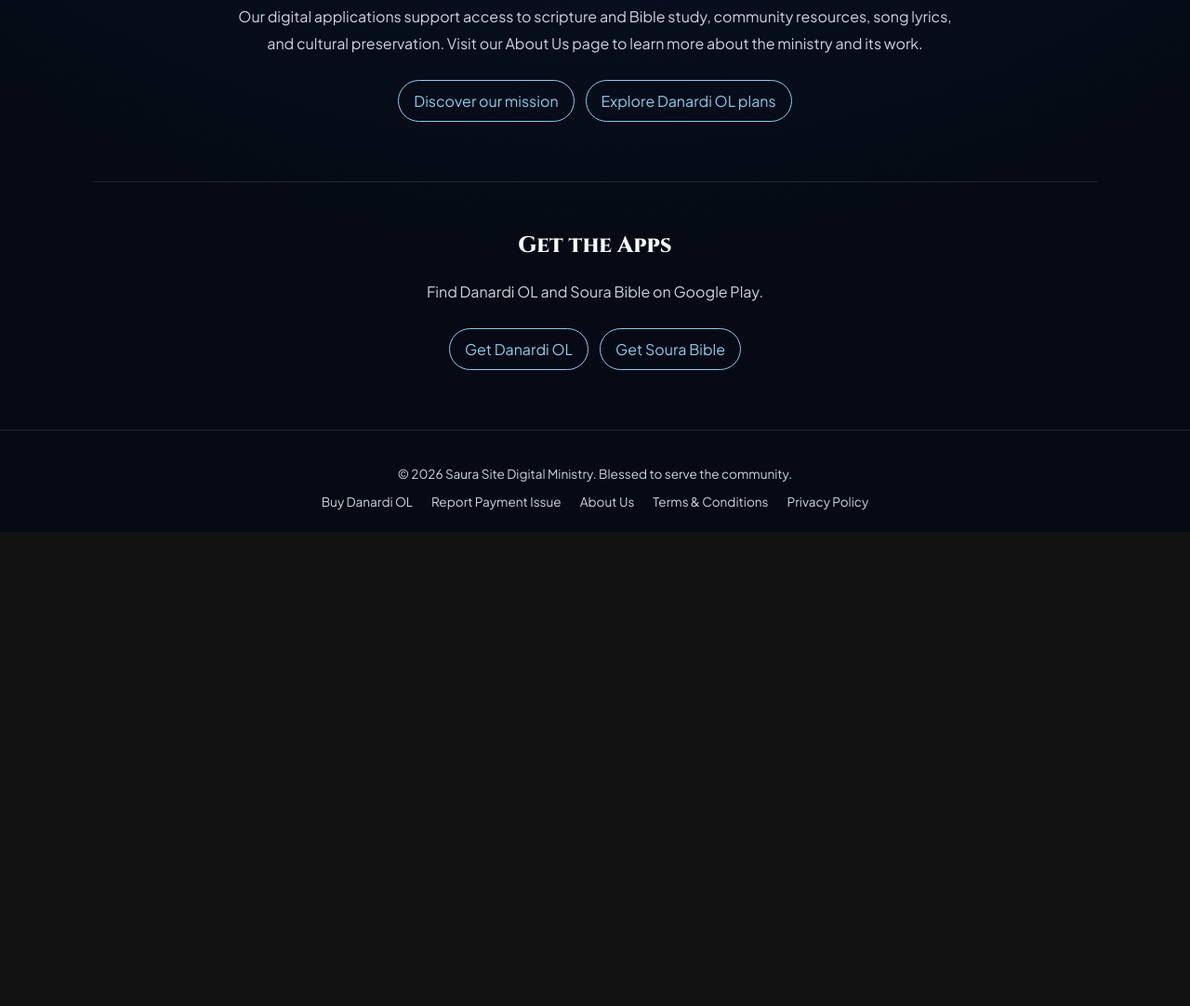
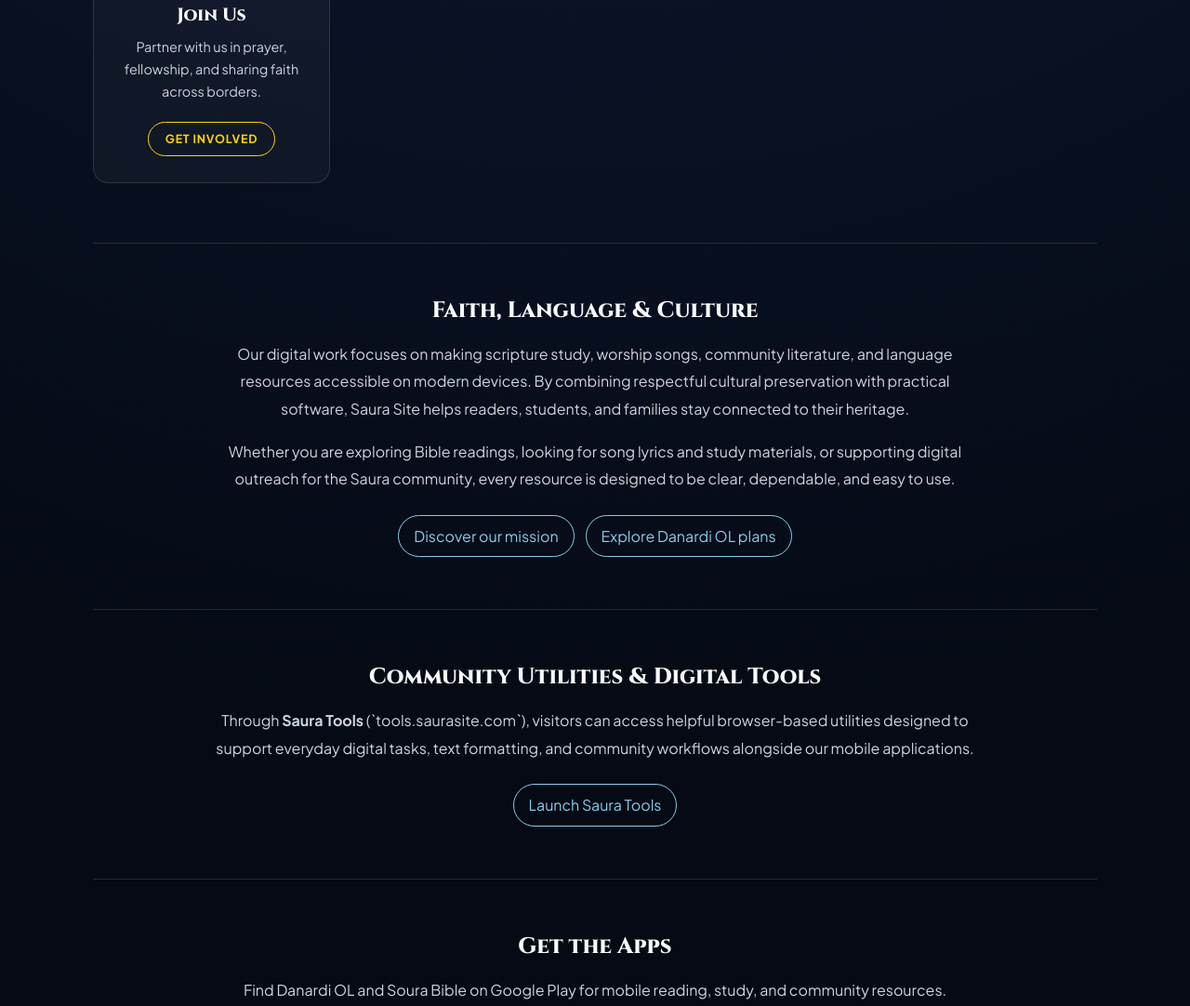
Before and after one commit to raisonGamango/saura-site, a plain HTML site: page index.html in a window 1280 px wide. Shown: the part 982-2064 px from the top of the page at 93% size. Before the commit the page ends 1554 px from the top, so only its background shows below. Drawn offline with Linux system fonts and the light colour scheme.

Commit message:
Update meta description and content in index.html

```diff
--- a/index.html
+++ b/index.html
@@ -3,9 +3,13 @@
 <head>
   <meta charset="utf-8" />
   <meta name="viewport" content="width=device-width, initial-scale=1" />
-  <meta name="description" content="Saura Site Digital Ministry — faith, language, and cultural resources for the Saura community." />
+  <meta name="description" content="Saura Site Digital Ministry — faith, language, cultural resources, and digital tools for the Saura community." />
   <link rel="canonical" href="https://www.saurasite.com/" />
   <title>Saura Site - Digital Ministry</title>
+
+  <!-- Replace ca-pub-XXXXXXXXXXXXXXXX with your actual Google AdSense Publisher ID once approved/ready -->
+  <script async src="https://pagead2.googlesyndication.com/pagead/js/adsbygoogle.js?client=ca-pub-XXXXXXXXXXXXXXXX" crossorigin="anonymous"></script>
+
   <link rel="preconnect" href="https://fonts.googleapis.com" />
   <link rel="preconnect" href="https://fonts.gstatic.com" crossorigin />
   <link href="https://fonts.googleapis.com/css2?family=Cinzel:wght@600;800&family=Plus+Jakarta+Sans:wght@300;400;500;600;700&display=swap" rel="stylesheet" />
@@ -38,9 +42,9 @@
     .card h2 { margin:.25rem 0 .65rem; font-size:1.2rem; }
     .card p { flex:1; margin:0 0 1.25rem; color:var(--muted); font-size:.9rem; line-height:1.65; }
     .button { display:inline-block; padding:.6rem 1.1rem; border:1px solid var(--gold); border-radius:30px; color:var(--gold); font-size:.78rem; font-weight:700; letter-spacing:.8px; text-transform:uppercase; }
-    .sections { padding:2rem 0 4rem; border-top:1px solid var(--border); }
-    .sections h2 { text-align:center; }
-    .sections p { max-width:780px; margin:0 auto; color:var(--muted); line-height:1.8; text-align:center; }
+    .sections { padding:2.25rem 0 3.5rem; border-top:1px solid var(--border); }
+    .sections h2 { text-align:center; margin-bottom:1rem; }
+    .sections p { max-width:820px; margin:0 auto 1rem; color:var(--muted); line-height:1.85; text-align:center; }
     .download-links { display:flex; justify-content:center; flex-wrap:wrap; gap:.75rem; margin-top:1.5rem; }
     .download-links a { padding:.7rem 1rem; border:1px solid var(--sky); border-radius:24px; color:var(--sky); text-decoration:none; }
     .download-links a:hover { background:rgba(135,206,235,.12); }
@@ -57,6 +61,7 @@
   <nav class="quick-links" aria-label="Main navigation">
     <a href="#resources">Resources</a>
     <a href="#about">About</a>
+    <a href="#tools-guide">Saura Tools</a>
     <a href="#downloads">Downloads</a>
     <a href="about-us.html">About Us</a>
   </nav>
@@ -66,12 +71,17 @@
       <h1>SAURA SITE</h1>
       <p class="tagline">Digital Ministry &amp; Faith Portal</p>
       <p class="motto">“Equipping, Encouraging, and Inspiring Faith in the Digital Age.”</p>
-      <p class="intro">Welcome to the digital heart of the Saura community. We use technology to preserve language and culture, share spiritual resources, and bring the community together.</p>
+      <p class="intro">Welcome to the digital heart of the Saura community. We build accessible digital tools, preserve language and cultural heritage, share scripture and worship resources, and connect families and believers across generations.</p>
     </section>
+
     <section class="cards" id="resources" aria-label="Saura Site resources">
       <a class="card primary" href="buy-danardi-ol.html">
         <span class="icon" aria-hidden="true">📱</span><h2>Buy Danardi OL</h2>
         <p>View subscription plans and get access to Danardi OL resources.</p><span class="button">View Plans</span>
+      </a>
+      <a class="card" href="https://tools.saurasite.com" target="_blank" rel="noopener noreferrer">
+        <span class="icon" aria-hidden="true">🛠️</span><h2>Saura Tools</h2>
+        <p>Explore online utilities, text and script helpers, and digital resources built for the community.</p><span class="button">Open Tools</span>
       </a>
       <a class="card" href="report-payment-issues.html">
         <span class="icon" aria-hidden="true">💳</span><h2>Payment Support</h2>
@@ -86,14 +96,23 @@
         <p>Partner with us in prayer, fellowship, and sharing faith across borders.</p><span class="button">Get Involved</span>
       </a>
     </section>
+
     <section class="sections" id="about">
       <h2>Faith, Language &amp; Culture</h2>
-      <p>Our digital applications support access to scripture and Bible study, community resources, song lyrics, and cultural preservation. Visit our About Us page to learn more about the ministry and its work.</p>
+      <p>Our digital work focuses on making scripture study, worship songs, community literature, and language resources accessible on modern devices. By combining respectful cultural preservation with practical software, Saura Site helps readers, students, and families stay connected to their heritage.</p>
+      <p>Whether you are exploring Bible readings, looking for song lyrics and study materials, or supporting digital outreach for the Saura community, every resource is designed to be clear, dependable, and easy to use.</p>
       <div class="download-links"><a href="about-us.html">Discover our mission</a><a href="buy-danardi-ol.html">Explore Danardi OL plans</a></div>
     </section>
+
+    <section class="sections" id="tools-guide">
+      <h2>Community Utilities &amp; Digital Tools</h2>
+      <p>Through <strong>Saura Tools</strong> (`tools.saurasite.com`), visitors can access helpful browser-based utilities designed to support everyday digital tasks, text formatting, and community workflows alongside our mobile applications.</p>
+      <div class="download-links"><a href="https://tools.saurasite.com" target="_blank" rel="noopener noreferrer">Launch Saura Tools</a></div>
+    </section>
+
     <section class="sections" id="downloads">
       <h2>Get the Apps</h2>
-      <p>Find Danardi OL and Soura Bible on Google Play.</p>
+      <p>Find Danardi OL and Soura Bible on Google Play for mobile reading, study, and community resources.</p>
       <div class="download-links">
         <a href="https://play.google.com/store/apps/details?id=com.raison.danardiol" target="_blank" rel="noopener noreferrer">Get Danardi OL</a>
         <a href="https://play.google.com/store/apps/details?id=com.raison.danardiol" target="_blank" rel="noopener noreferrer">Get Soura Bible</a>
@@ -104,6 +123,7 @@
     <p>© <span id="year"></span> Saura Site Digital Ministry. Blessed to serve the community.</p>
     <nav class="legal-links" aria-label="Legal and support links">
       <a href="buy-danardi-ol.html">Buy Danardi OL</a>
+      <a href="https://tools.saurasite.com" target="_blank" rel="noopener noreferrer">Saura Tools</a>
       <a href="report-payment-issues.html">Report Payment Issue</a>
       <a href="about-us.html">About Us</a>
       <a href="terms-conditions.html">Terms &amp; Conditions</a>
```
